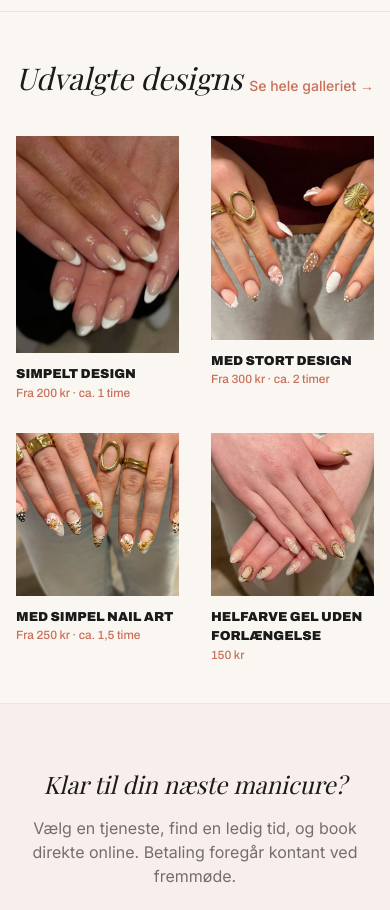
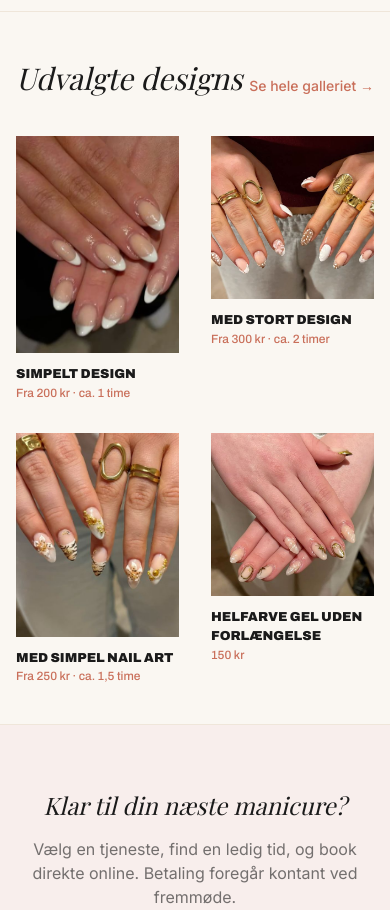
Before and after one commit to soph4638/zoega-nails, a Next.js app: page / in a window 390 px wide. Shown: the part 860-1770 px from the top of the page. Built offline with nearby package versions, Linux system fonts and the light colour scheme; a web font is replaced by a local one.

Commit message:
Fix billedformat så tekst ikke overlapper på mobil

```diff
--- a/app/page.tsx
+++ b/app/page.tsx
@@ -69,9 +69,9 @@ export default function Home() {
             </p>
           </div>
 
-          {/* Stort custom design */}
+          {/* Med stort design */}
           <div className="md:absolute md:right-[60px] md:top-[60px] md:w-[210px]">
-            <div className="relative aspect-[4/5] overflow-hidden">
+            <div className="relative aspect-square overflow-hidden">
               <Image
                 src={galleryImages[4].src}
                 alt={galleryImages[4].alt}
@@ -90,7 +90,7 @@ export default function Home() {
 
           {/* Med nail art */}
           <div className="md:absolute md:left-[140px] md:top-[300px] md:w-[200px]">
-            <div className="relative aspect-square overflow-hidden">
+            <div className="relative aspect-[4/5] overflow-hidden">
               <Image
                 src={galleryImages[1].src}
                 alt={galleryImages[1].alt}
```
